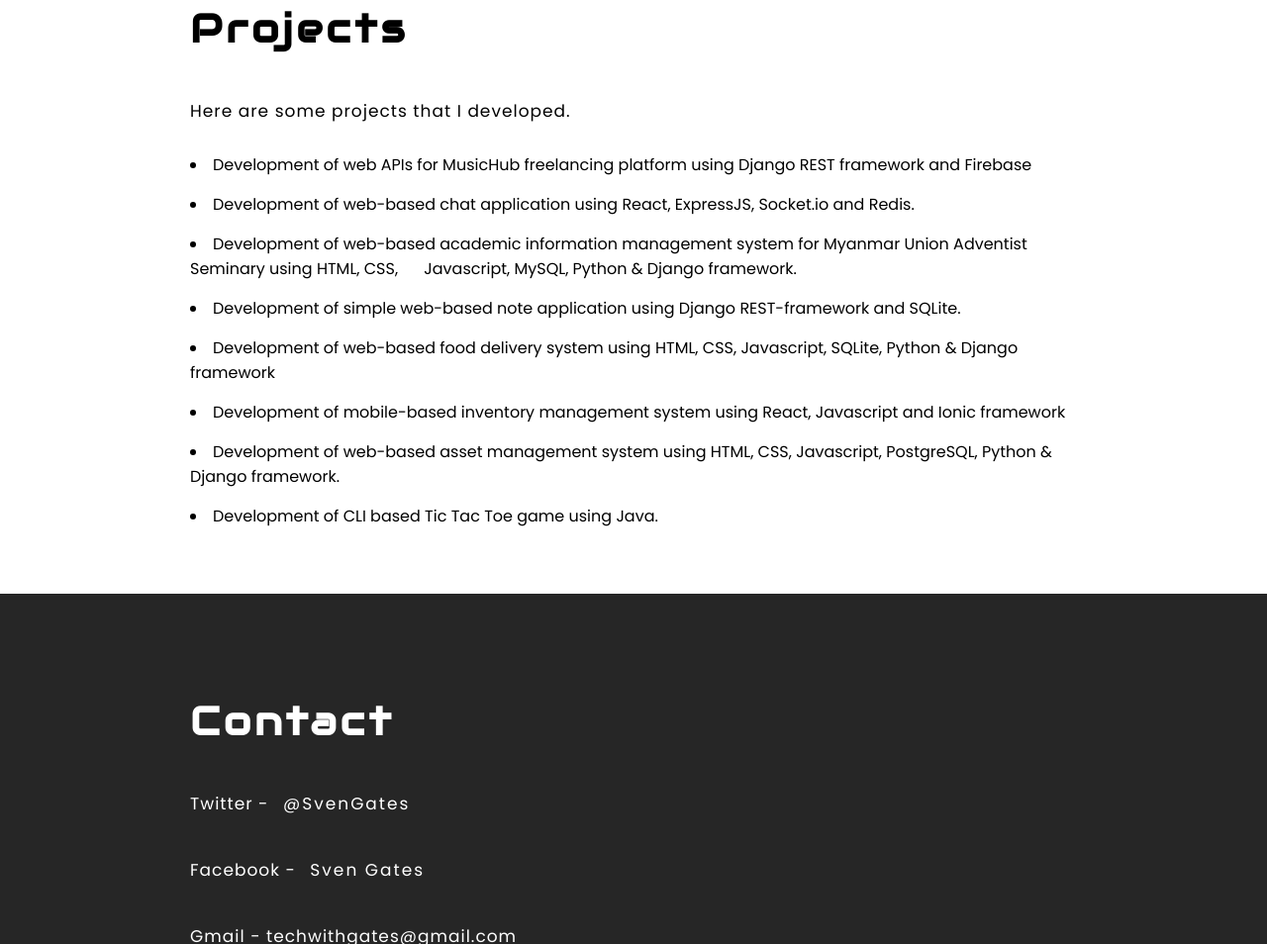
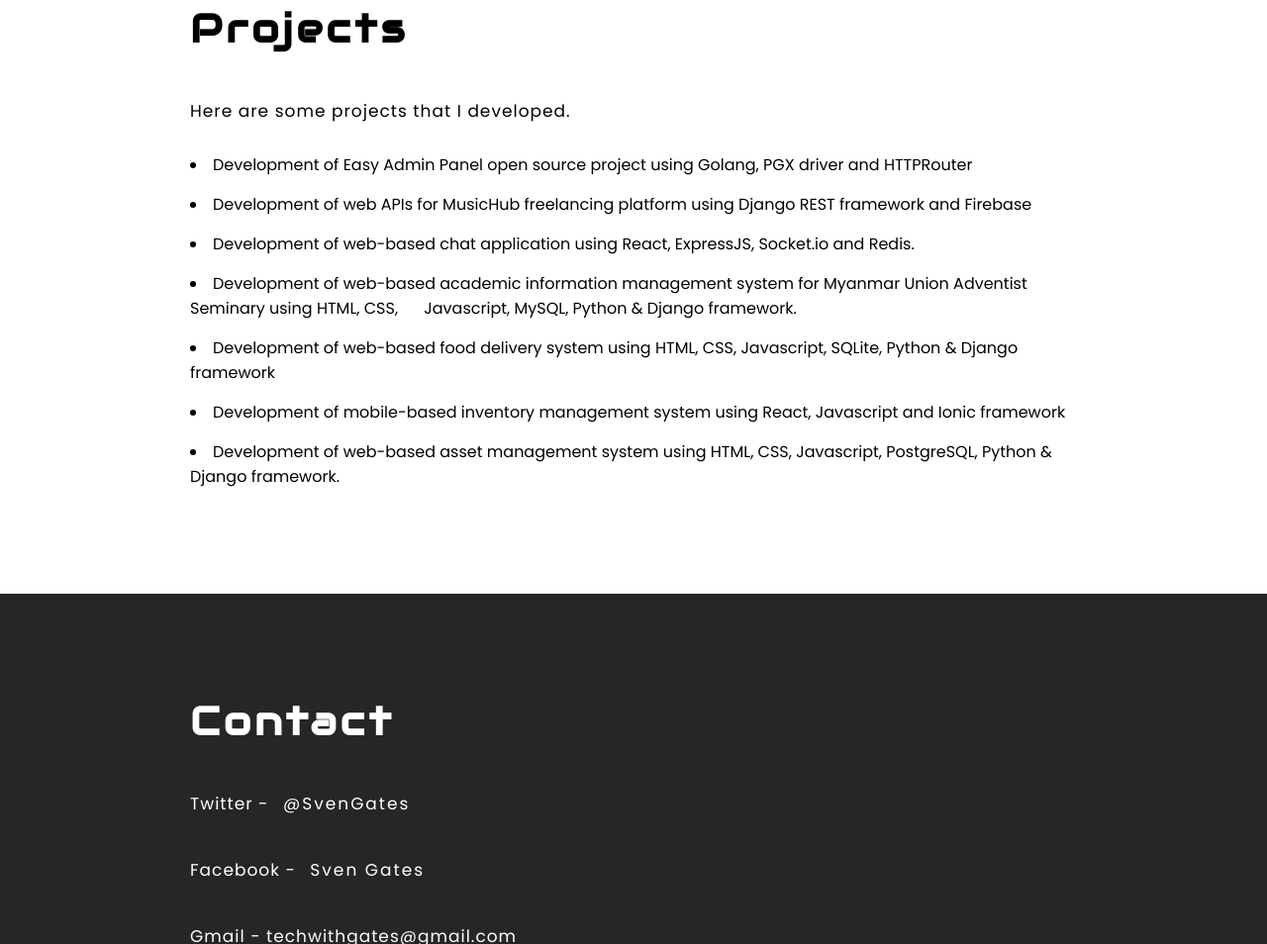
Before and after one commit to techwithgates/portfolio, a plain HTML site: page index.html in a window 1280 px wide. Shown: the part 2300-3254 px from the top of the page at 99% size. Drawn offline with Linux system fonts and the light colour scheme.

Commit message:
Update index.html

```diff
--- a/index.html
+++ b/index.html
@@ -54,17 +54,16 @@
         <div class="text-part">
             <h1>Projects</h1>
             <p>Here are some projects that I developed.</p>
+            <li>Development of Easy Admin Panel open source project using Golang, PGX driver and HTTPRouter</li>
             <li>Development of web APIs for MusicHub freelancing platform using Django REST framework and Firebase</li>
             <li>Development of web-based chat application using React, ExpressJS, Socket.io and Redis.</li>
             <li>
                 Development of web-based academic information management system for Myanmar Union Adventist Seminary
                 using HTML, CSS, <span id="align">Javascript, MySQL, Python & Django framework.</span>
             </li>
-            <li>Development of simple web-based note application using Django REST-framework and SQLite.</li>
             <li>Development of web-based food delivery system using HTML, CSS, Javascript, SQLite, Python & Django framework</li>
             <li>Development of mobile-based inventory management system using React, Javascript and Ionic framework</li>
             <li>Development of web-based asset management system using HTML, CSS, Javascript, PostgreSQL, Python & Django framework.</li>
-            <li>Development of CLI based Tic Tac Toe game using Java.</li>
         </div>
     </section>
     <section class="contact-area" id="contact">
```
